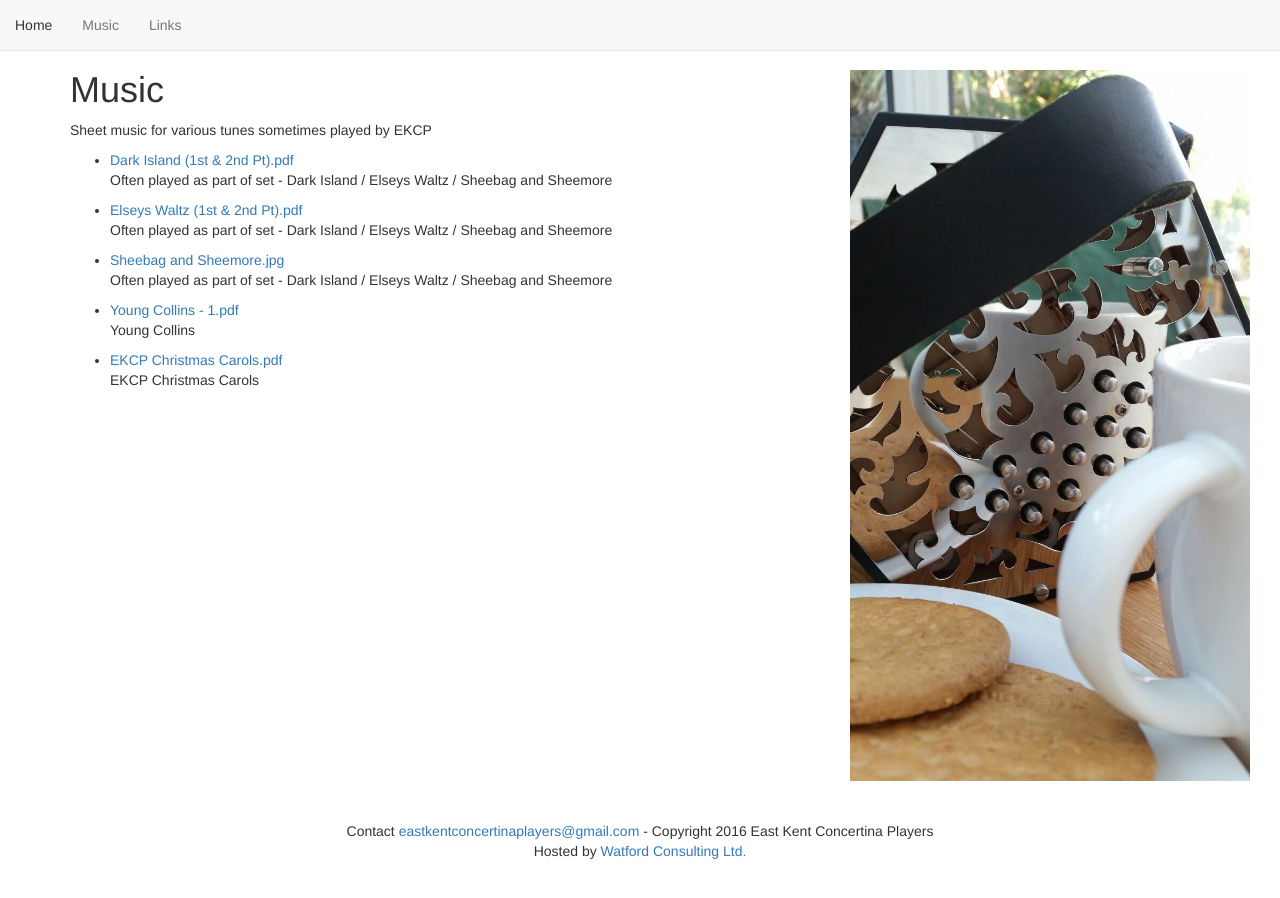
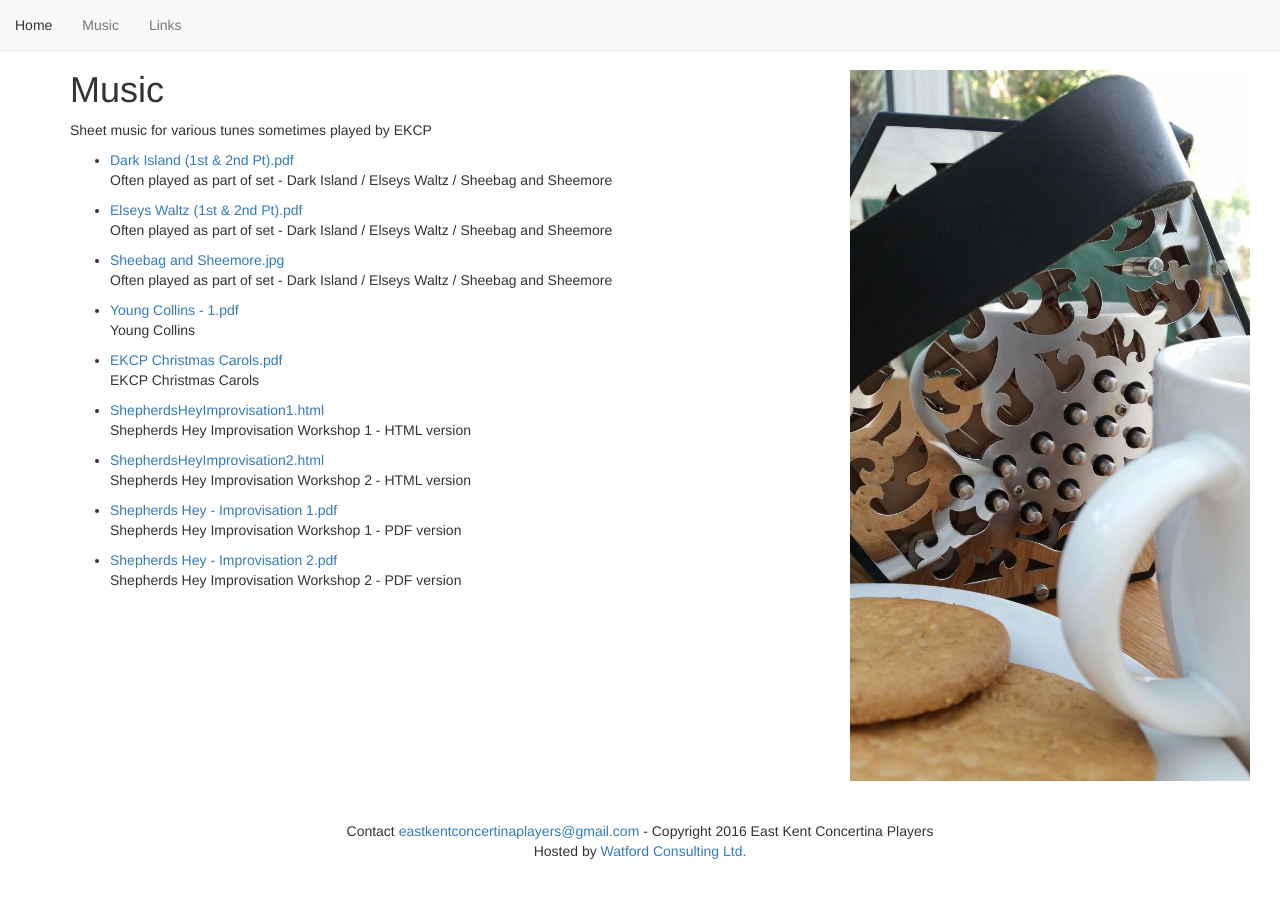
Before and after one commit to danwatford/ekcp, a Jekyll site: the page built from music/index.html, in a window 1280 px wide. Built offline with Jekyll 4.4.1, drawn with Linux system fonts in a browser that asks for light colours.

Commit message:
Added Shepherds Hey as HTML generated from ABC, and PDF versions.

```diff
--- a/Gemfile
+++ b/Gemfile
@@ -22,3 +22,5 @@ gem "minima"
 # group :jekyll_plugins do
 #   gem "jekyll-github-metadata", "~> 1.0"
 # end
+
+gem "wdm", ">= 0.1.0"
--- a/_data/music.json
+++ b/_data/music.json
@@ -18,5 +18,21 @@
 	{
 		"href": "EKCP Christmas Carols.pdf",
 		"description": "EKCP Christmas Carols"
+	},
+	{
+		"href": "ShepherdsHeyImprovisation1.html",
+		"description": "Shepherds Hey Improvisation Workshop 1 - HTML version"
+	},
+	{
+		"href": "ShepherdsHeyImprovisation2.html",
+		"description": "Shepherds Hey Improvisation Workshop 2 - HTML version"
+	},
+	{
+		"href": "Shepherds Hey - Improvisation 1.pdf",
+		"description": "Shepherds Hey Improvisation Workshop 1 - PDF version"
+	},
+	{
+		"href": "Shepherds Hey - Improvisation 2.pdf",
+		"description": "Shepherds Hey Improvisation Workshop 2 - PDF version"
 	}
 ]
--- a/music/index.html
+++ b/music/index.html
@@ -17,6 +17,7 @@ layout: "default"
 	<p>{{ music.description }}
   </li>
 {% endfor %}
+
 </ul>
 
             </section>
```
Also changed, not shown: about.md (deleted, +0 -15 lines), 1 other file.
